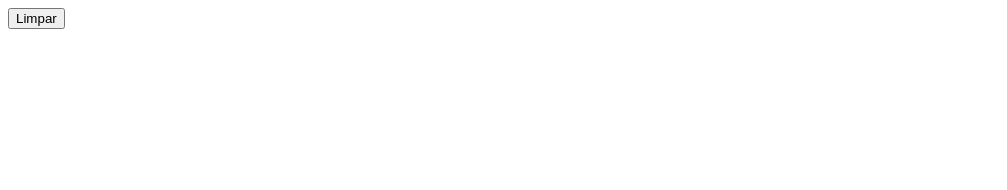
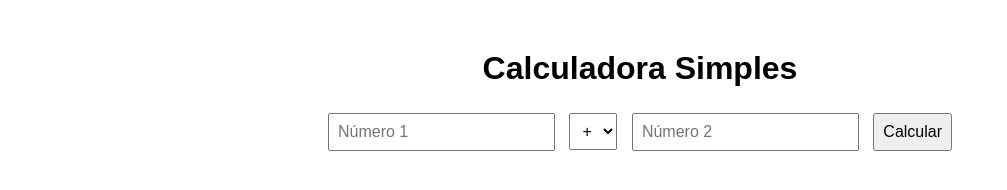
Before and after one commit to viniciusagnoletto22-hub/calculadora-simples, a plain HTML site: page index.html in a window 1280 px wide. Shown: the whole page, without its empty margins (0-1007 px from the left). Drawn offline with Linux system fonts and the light colour scheme.

Commit message:
Add simple calculator HTML structure and functionality

```diff
--- a/index.html
+++ b/index.html
@@ -1 +1,43 @@
-  <button onclick="limpar()">Limpar</button>
+<!DOCTYPE html>
+<html lang="pt-br">
+<head>
+  <meta charset="UTF-8">
+  <title>Calculadora Simples</title>
+  <style>
+    body { font-family: Arial, sans-serif; text-align: center; margin-top: 50px; }
+    input, select, button { padding: 8px; margin: 5px; font-size: 16px; }
+    #resultado { font-size: 24px; margin-top: 20px; }
+  </style>
+</head>
+<body>
+  <h1>Calculadora Simples</h1>
+  <input type="number" id="n1" placeholder="Número 1">
+  <select id="op">
+    <option value="+">+</option>
+    <option value="-">-</option>
+    <option value="*">×</option>
+    <option value="/">÷</option>
+  </select>
+  <input type="number" id="n2" placeholder="Número 2">
+  <button onclick="calcular()">Calcular</button>
+  <div id="resultado"></div>
+
+  <script>
+    function calcular() {
+      const n1 = parseFloat(document.getElementById("n1").value);
+      const n2 = parseFloat(document.getElementById("n2").value);
+      const op = document.getElementById("op").value;
+      let resultado;
+
+      if (isNaN(n1) || isNaN(n2)) {
+        resultado = "Digite dois números!";
+      } else if (op === "+") resultado = n1 + n2;
+      else if (op === "-") resultado = n1 - n2;
+      else if (op === "*") resultado = n1 * n2;
+      else if (op === "/") resultado = n2 === 0 ? "Não dá para dividir por zero" : n1 / n2;
+
+      document.getElementById("resultado").innerText = "Resultado: " + resultado;
+    }
+  </script>
+</body>
+</html>
```
